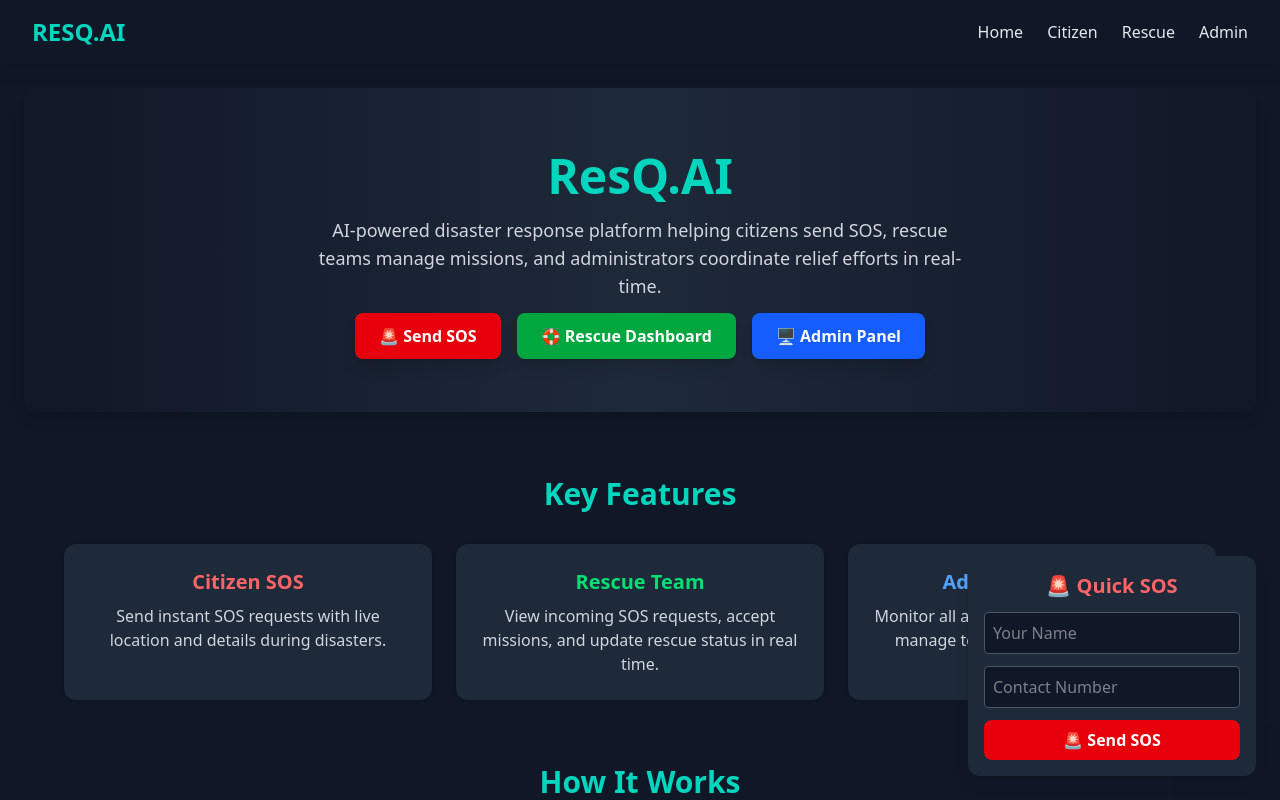
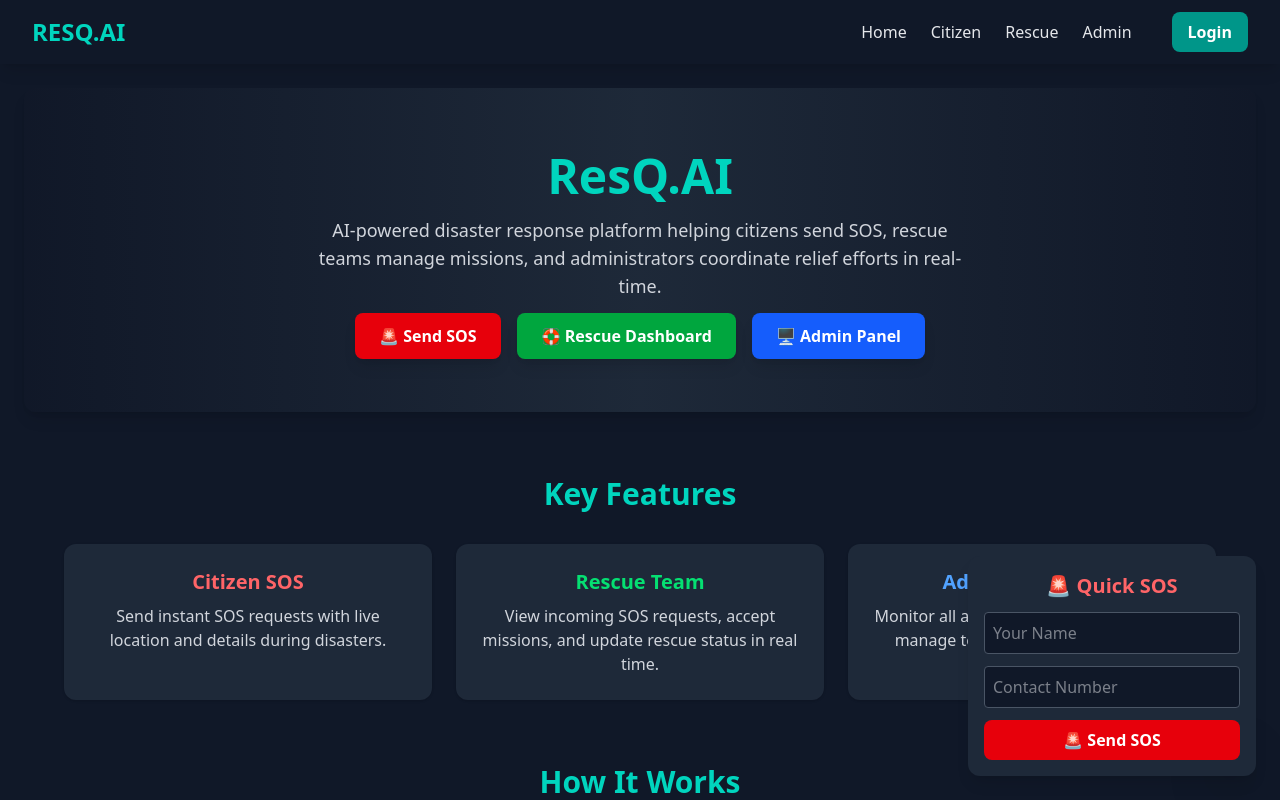
Before and after one commit to NevilSanatan05/resq.ai, a React (Vite) app: page / in a window 1280 px wide. Shown: the top 800 px of the page. Built offline with nearby package versions, Linux system fonts and the light colour scheme; no server answers.

Commit message:
made button of login and related things

```diff
--- a/src/components/Navbar.jsx
+++ b/src/components/Navbar.jsx
@@ -17,11 +17,19 @@ function Navbar() {
           </div>
 
           {/* Desktop Links */}
-          <div className="hidden md:flex space-x-6">
+          <div className="hidden md:flex space-x-6 items-center">
             <Link to="/" className="hover:text-teal-400">Home</Link>
             <Link to="/citizen" className="hover:text-teal-400">Citizen</Link>
             <Link to="/rescue" className="hover:text-teal-400">Rescue</Link>
             <Link to="/admin" className="hover:text-teal-400">Admin</Link>
+
+            {/* 👇 Login Button */}
+            <Link
+              to="/login"
+              className="ml-4 bg-teal-600 hover:bg-teal-700 text-white px-4 py-2 rounded-lg font-semibold"
+            >
+              Login
+            </Link>
           </div>
 
           {/* Mobile Menu Button */}
@@ -67,6 +75,14 @@ function Navbar() {
           >
             Admin
           </Link>
+          {/* 👇 Mobile Login Button */}
+          <Link
+            to="/login"
+            onClick={() => setIsOpen(false)}
+            className="block px-3 py-2 rounded bg-teal-600 text-white hover:bg-teal-700"
+          >
+            Login
+          </Link>
         </div>
       )}
     </nav>
```
